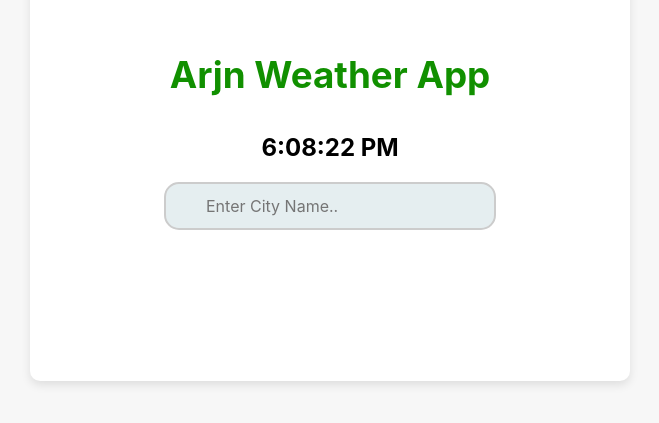
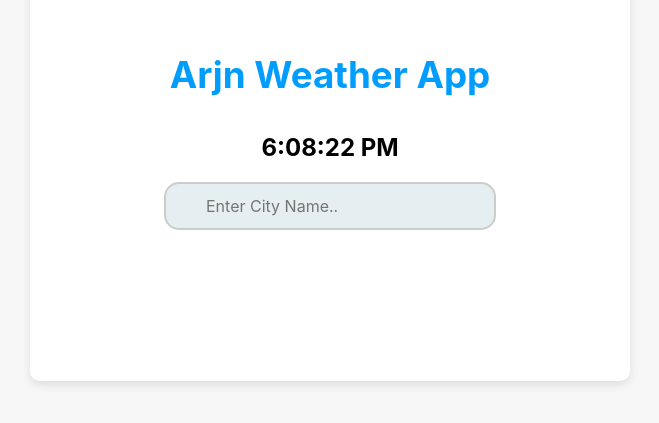
Before and after one commit to arjunnourmansyah27/weather-arjn, a React (Create React App) app: page / in a window 1280 px wide. Shown: the part 219-642 px from the top of the page, without its empty margins (310-969 px from the left). Built offline with nearby package versions, Linux system fonts and the light colour scheme.

Commit message:
add styling clock and location

```diff
--- a/src/App.css
+++ b/src/App.css
@@ -10,7 +10,7 @@ html {
 
 .app-name {
 	font-size: 2.3rem;
-	color: rgb(17, 144, 0);
+	color: rgb(0, 157, 255);
 	margin-bottom: 16px;
 }
 
@@ -74,8 +74,6 @@ html {
 	vertical-align: super;
 }
 
-
-
 .des-wind {
 	font-weight: 500;
 	color: #666;
@@ -112,3 +110,14 @@ html {
 	border-radius: 50%;
 	box-shadow: 0 4px 8px rgba(0, 0, 0, 0.2);
 }
+
+/* Clock.css */
+.clock-time {
+  color:#666;
+  margin: 0 auto 0 auto;
+}
+
+/* locationWeather */
+.location-weather {
+	margin-bottom: 20px;
+}
```
